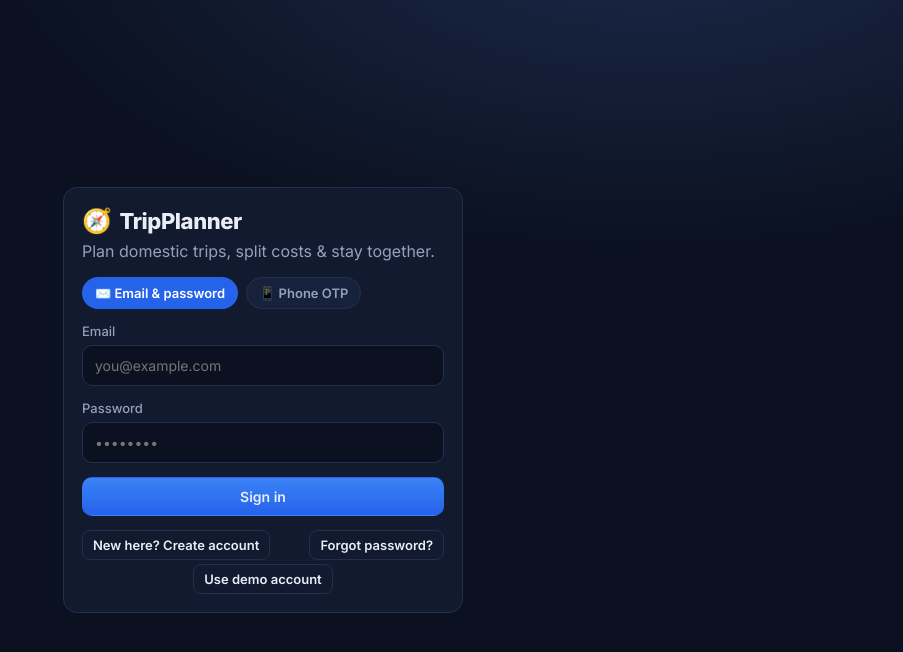
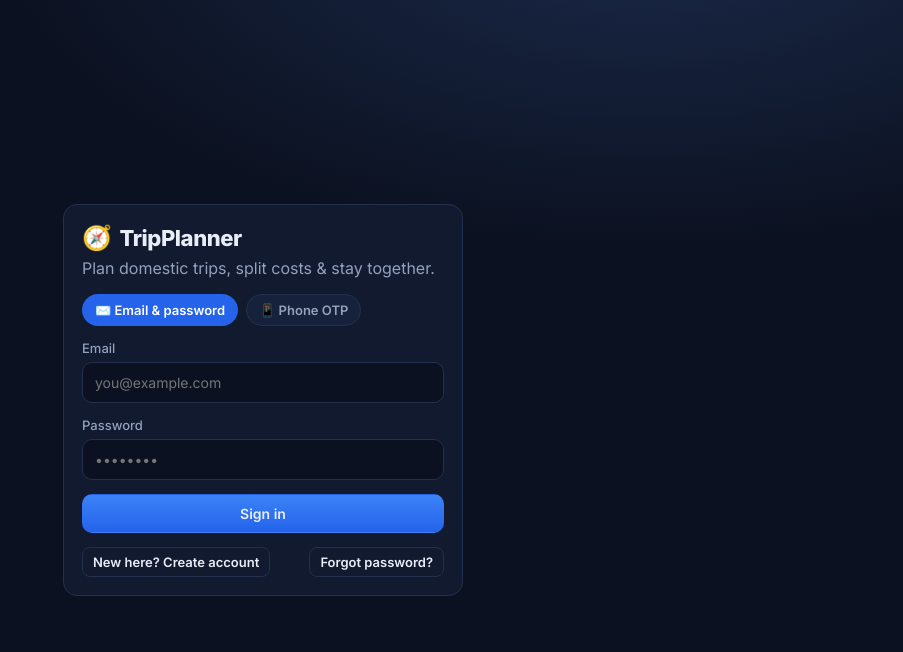
Before and after one commit to vijayschumy-a11y/tripplanner, a React (Vite) app in the folder client/: page /login in a window 1280 px wide. Shown: the top 652 px of the page, without its empty margins (377-1280 px from the left). Built offline with nearby package versions, Linux system fonts and the light colour scheme.

Commit message:
Remove demo-account references (Use-demo button, demo email hint)
Demo users deleted from DB and SEED_ON_BOOT disabled so they don't return.

Co-Authored-By: Claude Opus 4.8 <noreply@anthropic.com>

```diff
--- a/client/src/components/Members.jsx
+++ b/client/src/components/Members.jsx
@@ -71,7 +71,6 @@ export default function Members({ tripId, trip, members, onChange }) {
               <input className="input" value={email} onChange={(e) => setEmail(e.target.value)} placeholder="friend@email.com" onKeyDown={(e) => e.key === 'Enter' && add()} />
               <button className="btn" onClick={add} disabled={busy}>Add</button>
             </div>
-            <p className="muted" style={{ fontSize: 12, marginTop: 10 }}>Demo emails: arjun@demo.in, priya@demo.in, karthik@demo.in</p>
           </>
         ) : (
           <p className="muted" style={{ fontSize: 13 }}>Only the owner or a sub-admin can add or manage people.</p>
--- a/client/src/pages/Login.jsx
+++ b/client/src/pages/Login.jsx
@@ -55,24 +55,11 @@ export default function Login() {
                 <button className="btn ghost sm" onClick={() => setScreen('reset')}>Forgot password?</button>
               )}
             </div>
-
-            {method === 'password' && (
-              <div style={{ textAlign: 'center', marginTop: 4 }}>
-                <button className="btn ghost sm" onClick={() => login && demoLogin(login)}>Use demo account</button>
-              </div>
-            )}
           </>
         )}
       </div>
     </div>
   );
-}
-
-async function demoLogin(login) {
-  try {
-    const d = await api.post('/auth/login', { email: 'arjun@demo.in', password: 'password' });
-    login(d.token, d.user);
-  } catch { /* ignore */ }
 }
 
 function Err({ children }) {
```
